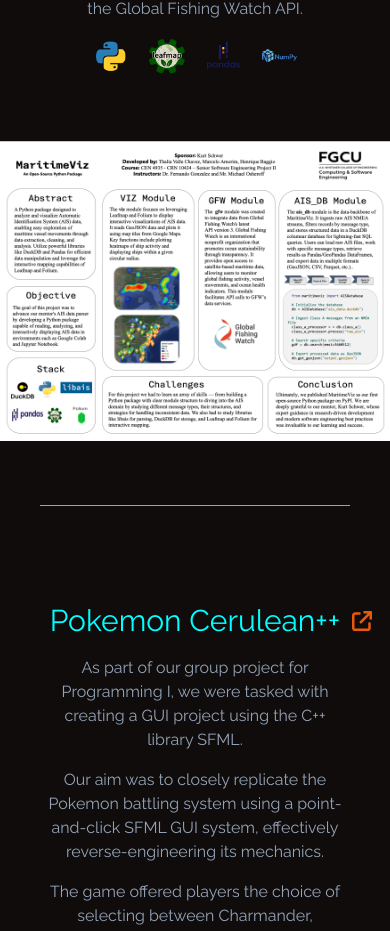
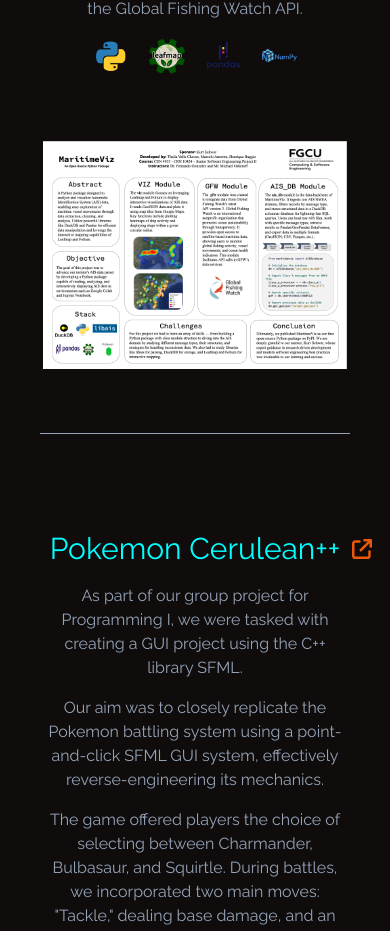
Before and after one commit to IqueBaggio28/portfolio_react, a React (Vite) app: page / in a window 390 px wide. Shown: the part 5916-6847 px from the top of the page. Built offline with nearby package versions, Linux system fonts and the light colour scheme.

Commit message:
forgot to add it for images =(

```diff
--- a/src/components/Projects.jsx
+++ b/src/components/Projects.jsx
@@ -126,7 +126,7 @@
                   <img
                     src={image.img}
                     alt={name}
-                    className="w-full h-full object-contain cursor-pointer hover:scale-110 transition-all duration-300 ease-in-out"
+                    className="w-full h-full object-contain cursor-pointer hover:scale-110 transition-all duration-300 ease-in-out px-12 sm:px-0"
                   />
                 </AnimatedSection>
               ) : (
```
